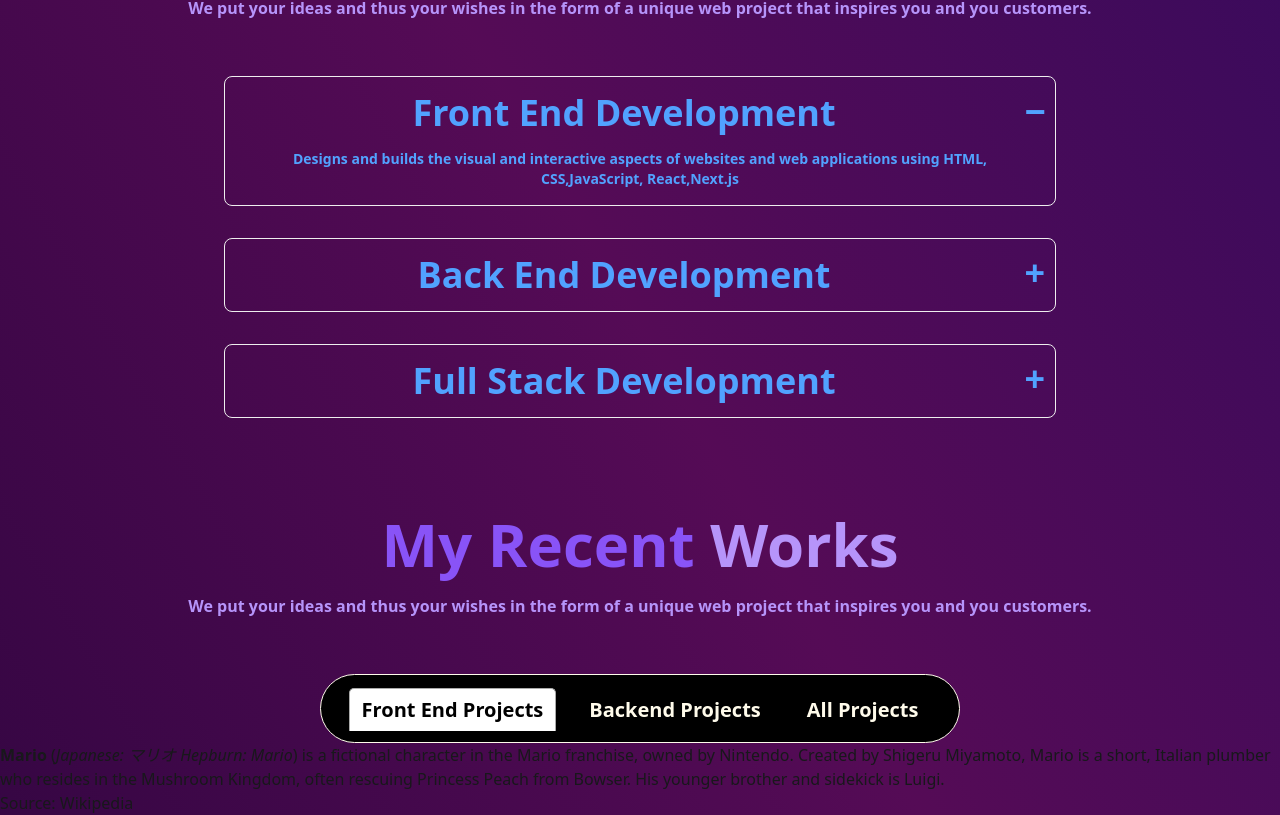
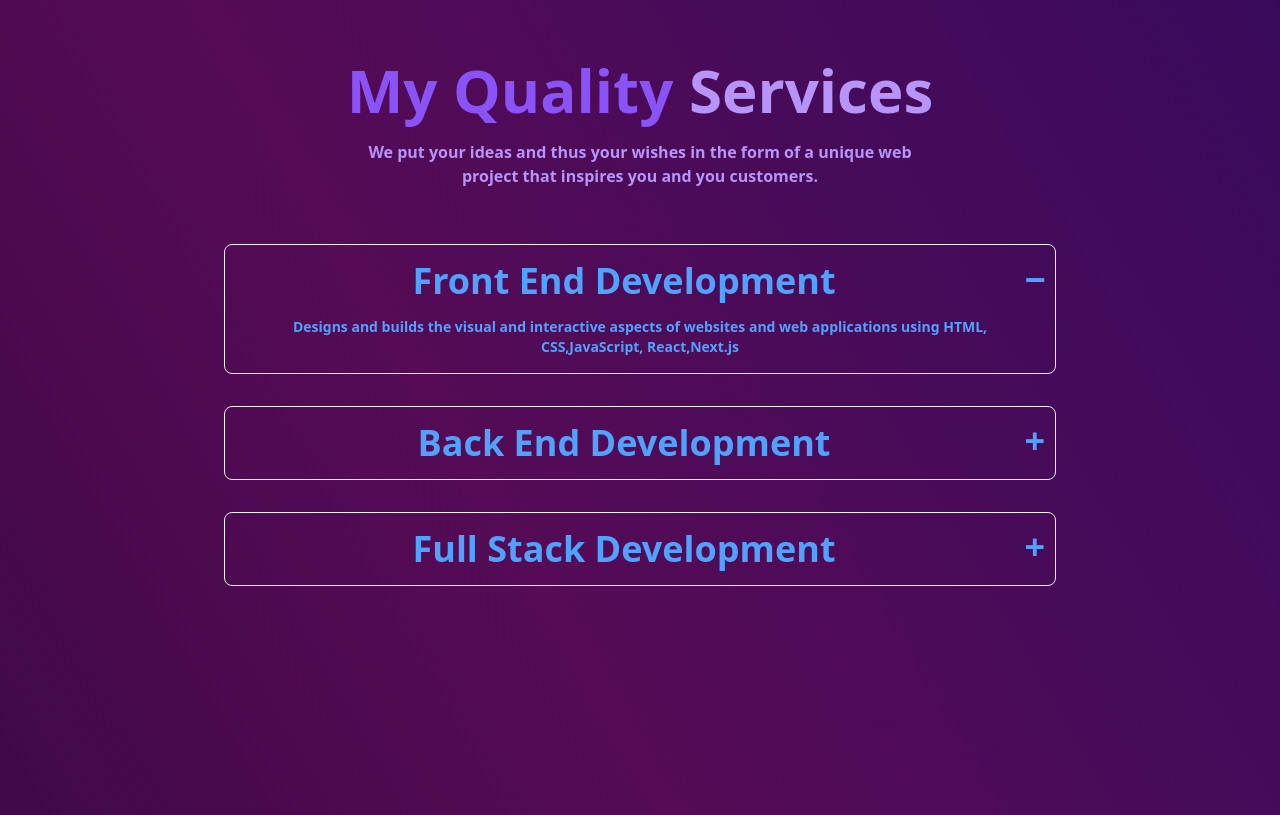
Before and after one commit to bibek-totol/My-Portfolio, a React (Vite) app: page / in a window 1280 px wide. Shown: the part 1053-1868 px from the top of the page. Built offline with nearby package versions, Linux system fonts and the light colour scheme.

Commit message:
onScroll animation and react marquee package animation

```diff
--- a/package.json
+++ b/package.json
@@ -13,7 +13,9 @@
     "@tailwindcss/vite": "^4.0.1",
     "animate.css": "^4.1.1",
     "react": "^18.3.1",
+    "react-animate-on-scroll": "^2.1.9",
     "react-dom": "^18.3.1",
+    "react-fast-marquee": "^1.6.5",
     "react-icons": "^5.4.0",
     "react-tabs": "^6.1.0",
     "tailwindcss": "^4.0.1"
--- a/src/First.jsx
+++ b/src/First.jsx
@@ -4,15 +4,29 @@ import Banner1 from './Banner1'
 import QualityServices from './QualityServices'
 import RecentWorks from './RecentWorks'
 import Experience from './Experience'
+import SKills from './SKills'
+import ScrollAnimation from 'react-animate-on-scroll';
+import "animate.css/animate.compat.css"
 
 function First() {
   return (
     <div className='mx-auto max-w-[1400px]  bg-[linear-gradient(60deg,_rgba(33,3,55,1)_0%,_rgba(85,11,86,1)_52%,_rgba(42,10,96,1)_100%)] h-full'>
+
         <Navbar/>
         <Banner1/>
+        <ScrollAnimation animateIn="bounceInRight animatePreScroll duration-3 ">
         <QualityServices/>
+        </ScrollAnimation>
+        <ScrollAnimation animateIn="bounceInRight animatePreScroll duration-3">
         <RecentWorks/>
+        </ScrollAnimation>
+        <ScrollAnimation animateIn="bounceInRight animatePreScroll duration-3">
         <Experience/>
+        </ScrollAnimation>
+
+        <SKills/>
+
+
     </div>
   )
 }
--- a/src/QualityServices.jsx
+++ b/src/QualityServices.jsx
@@ -2,12 +2,12 @@ import React from 'react'
 
 export default function QualityServices() {
   return (
-    <div className='h-full p-4'>
+    <div className='h-full p-4 mt-36'>
       <div className='text-center'>
       <p className='text-4xl lg:text-6xl font-bold text-[#8953F7] mt-5'>
           My Quality <span className='text-[#B694FA]'>Services</span>
         </p>
-        <p className='text-[#B694FA] font-bold mt-5'>We put your ideas and thus your wishes in the form of a unique web project that inspires you and you customers.</p>
+        <p className='text-[#B694FA] max-w-xl mx-auto font-bold mt-5'>We put your ideas and thus your wishes in the form of a unique web project that inspires you and you customers.</p>
 
 
         <div className="collapse collapse-plus  border border-base-300 text-blue-400 w-2/3 mx-auto mt-14 ">
--- a/src/RecentWorks.jsx
+++ b/src/RecentWorks.jsx
@@ -3,12 +3,12 @@ import { Tab, Tabs, TabList, TabPanel } from 'react-tabs';
 import 'react-tabs/style/react-tabs.css';
 export default function RecentWorks() {
   return (
-    <div className='mt-20'>
+    <div className='mt-60'>
        <div className='text-center'>
       <p className='text-4xl lg:text-6xl font-bold text-[#8953F7] mt-5'>
           My Recent <span className='text-[#B694FA]'>Works</span>
         </p>
-        <p className='text-[#B694FA] font-bold mt-5'>We put your ideas and thus your wishes in the form of a unique web project that inspires you and you customers.</p>
+        <p className='text-[#B694FA] font-bold max-w-xl mx-auto  mt-5'>We put your ideas and thus your wishes in the form of a unique web project that inspires you and you customers.</p>
         </div>
 
         <Tabs>
--- /dev/null
+++ b/src/SKills.jsx
@@ -0,0 +1,42 @@
+import React from 'react'
+import Marquee from "react-fast-marquee";
+
+const skills = [
+    { name: "Figma", image: "/figma.png", percentage: "92%", color: "text-purple-400" },
+    { name: "Sketch", image: "/sketch.png", percentage: "80%", color: "text-purple-400" },
+    { name: "XD", image: "/xd.png", percentage: "85%", color: "text-purple-400" },
+    { name: "WordPress", image: "/wordpress.png", percentage: "99%", color: "text-purple-400" },
+    { name: "React", image: "/react.png", percentage: "89%", color: "text-purple-400" },
+    { name: "JavaScript", image: "/javascript.png", percentage: "93%", color: "text-purple-400" },
+  ];
+export default function SKills() {
+  return (
+    <div className='p-10 mt-14'>
+      <section className="text-center mt-20 px-5">
+      <h2 className="text-4xl lg:text-6xl font-bold text-white">
+        My <span className="text-purple-400">Skills</span>
+      </h2>
+      <p className="text-gray-400 mt-4 max-w-xl mx-auto">
+        We put your ideas and thus your wishes in the form of a unique web project
+        that inspires you and your customers.
+      </p>
+
+
+      <Marquee pauseOnHover={true}  speed={150} direction='right' delay={1}>
+      <div className="grid grid-cols-2 md:grid-cols-3 lg:grid-cols-6 gap-20 mt-10 px-5">
+        {skills.map((skill, index) => (
+          <div
+            key={index}
+            className="bg-[#1a0e2d] hover:bg-[#3e717d] transition duration-300 p-6 rounded-2xl flex flex-col items-center text-white"
+          >
+            <img src={skill.image} alt={skill.name} className="w-12 h-12 mb-3" />
+            <p className="text-xl font-bold">{skill.percentage}</p>
+            <p className={`${skill.color} mt-2 font-medium`}>{skill.name}</p>
+          </div>
+        ))}
+      </div>
+    </Marquee>
+    </section>
+    </div>
+  )
+}
```
Also changed, not shown: 1 other file (tests, documents, lock files or other folders).
